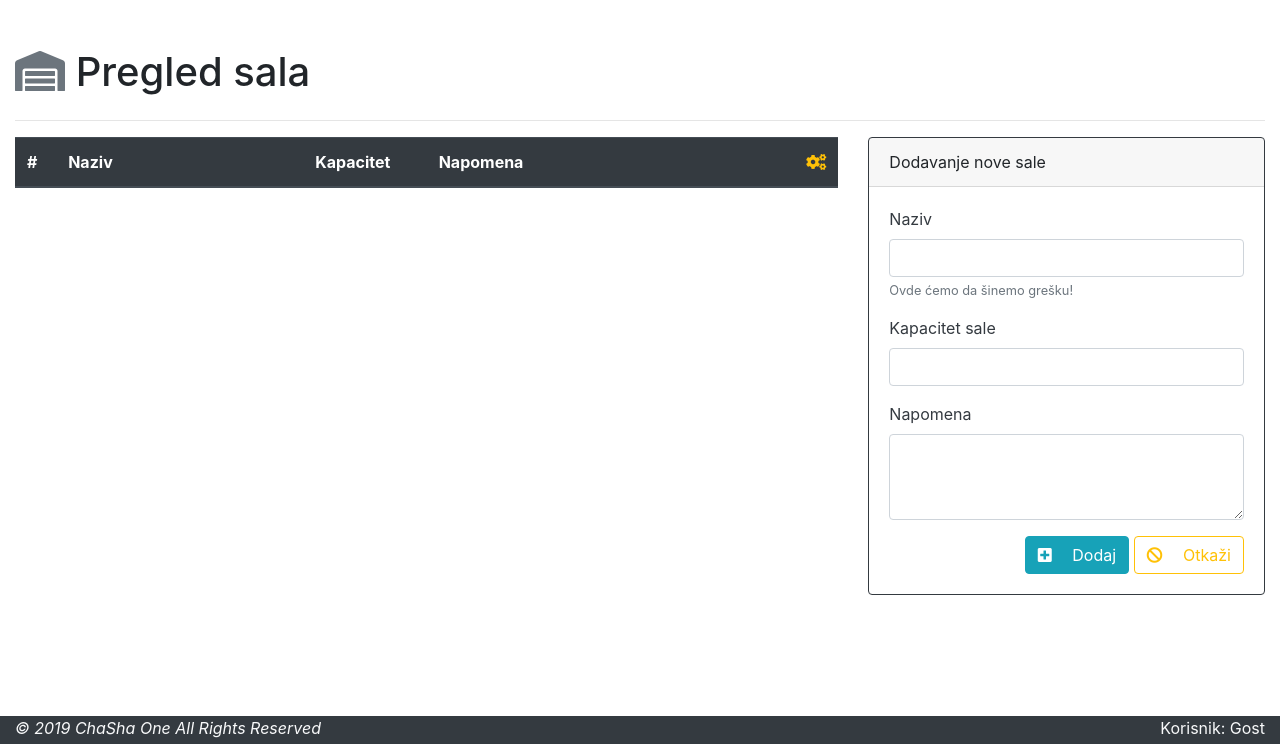
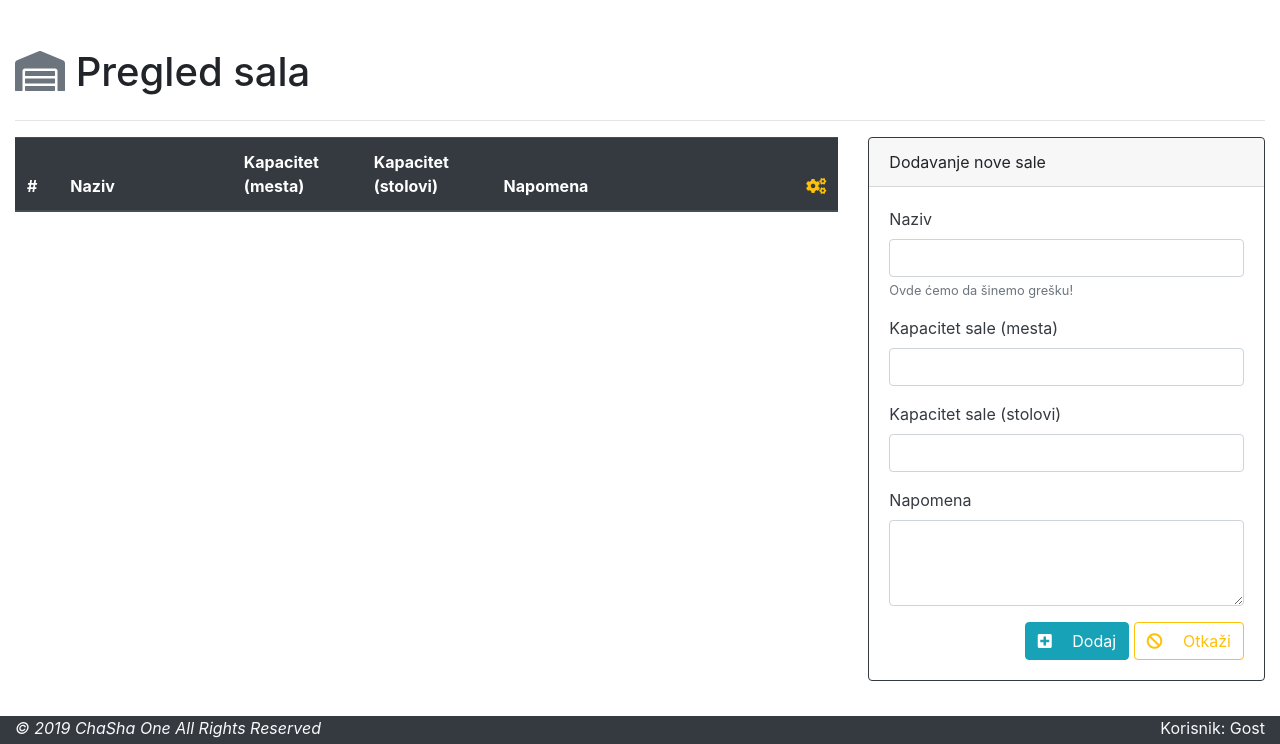
Before and after one commit to chana-chh/rezervacije, a PHP site: template app/views/sale.twig in a window 1280 px wide. Shown: the part 56-800 px from the top of the page. Run offline with PHP 8.4, Linux system fonts and the light colour scheme; the template is opened without the code that fills it, so the values that code supplies are empty; some libraries are stand-ins or nearby versions.

Commit message:
Ispravke zbog baze

```diff
--- a/app/views/meni_pregled.twig
+++ b/app/views/meni_pregled.twig
@@ -16,6 +16,7 @@
       <button type="button" class="btn btn-secondary btn-sm" title="Štampanje menija" onclick="window.print();">
       <i class="fas fa-print"></i> Štampaj</button>
     </div>
+    <h3><span class="badge badge-warning">{{ meni.cena | number_format(2, '.', ',') }} din</span></h3>
   </div>
 </div>
 <hr class="ne_stampaj" />
--- a/app/views/sale.twig
+++ b/app/views/sale.twig
@@ -14,18 +14,20 @@
     <thead class="thead-dark">
       <tr>
         <th class="w-5" scope="col">#</th>
-        <th class="w-30" scope="col">Naziv</th>
-        <th class="w-15" scope="col">Kapacitet</th>
+        <th class="w-20" scope="col">Naziv</th>
+        <th class="w-15" scope="col">Kapacitet (mesta)</th>
+        <th class="w-15" scope="col">Kapacitet (stolovi)</th>
         <th class="w-30" scope="col">Napomena</th>
-        <th class="w-20" scope="col" style="text-align:right;"><i class="fas fa-cogs text-warning"></i></th>
+        <th class="w-10" scope="col" style="text-align:right;"><i class="fas fa-cogs text-warning"></i></th>
       </tr>
     </thead>
     <tbody>
       {% for sala in sale %}
       <tr>
         <th scope="row">{{ loop.index }}</th>
-        <td>{{ sala.naziv }}</td>
-        <td>{{ sala.max_kapacitet }}</td>
+        <td><strong>{{ sala.naziv }}</strong></td>
+        <td>{{ sala.max_kapacitet_mesta }}</td>
+        <td>{{ sala.max_kapacitet_stolova }}</td>
         <td>{{ sala.napomena }}</td>
         <td style="text-align:right;">
           <div class="btn-group btn-group-sm">
@@ -97,8 +99,12 @@
               <small id="greska" class="form-text text-muted">Ovde cemo da sinemo gresku!</small>
             </div>
             <div class="form-group">
-              <label for="max_kapacitet_Modal">Kapacitet sale</label>
-              <input type="number" class="form-control" name="max_kapacitet_Modal" id="max_kapacitet_Modal">
+              <label for="mk_mesta_Modal">Kapacitet sale (mesta)</label>
+              <input type="number" class="form-control" name="mk_mesta_Modal" id="mk_mesta_Modal">
+            </div>
+            <div class="form-group">
+              <label for="mk_stolova_Modal">Kapacitet sale (stolovi)</label>
+              <input type="number" class="form-control" name="mk_stolova_Modal" id="mk_stolova_Modal">
             </div>
             <div class="form-group">
               <label for="napomenaModal">Napomena</label>
@@ -135,8 +141,12 @@
           <small id="greska" class="form-text text-muted">Ovde ćemo da šinemo grešku!</small>
         </div>
         <div class="form-group">
-          <label for="max_kapacitet">Kapacitet sale</label>
-          <input type="number" class="form-control" name="max_kapacitet" id="max_kapacitet">
+          <label for="max_kapacitet_mesta">Kapacitet sale (mesta)</label>
+          <input type="number" class="form-control" name="max_kapacitet_mesta" id="max_kapacitet_mesta">
+        </div>
+        <div class="form-group">
+          <label for="max_kapacitet_stolova">Kapacitet sale (stolovi)</label>
+          <input type="number" class="form-control" name="max_kapacitet_stolova" id="max_kapacitet_stolova">
         </div>
         <div class="form-group">
           <label for="napomena">Napomena</label>
```
Also changed, not shown: app/Controllers/SalaController.php (+10 -4 lines), app/Controllers/TipDogadjajaController.php (+13 -1 lines), app/views/meni.twig (+16 -14 lines), app/views/meni_dodavanje.twig (+7 -3 lines), app/views/meni_izmena.twig (+6 -2 lines), app/views/tip_dogadjaja.twig (+20 -1 lines).
